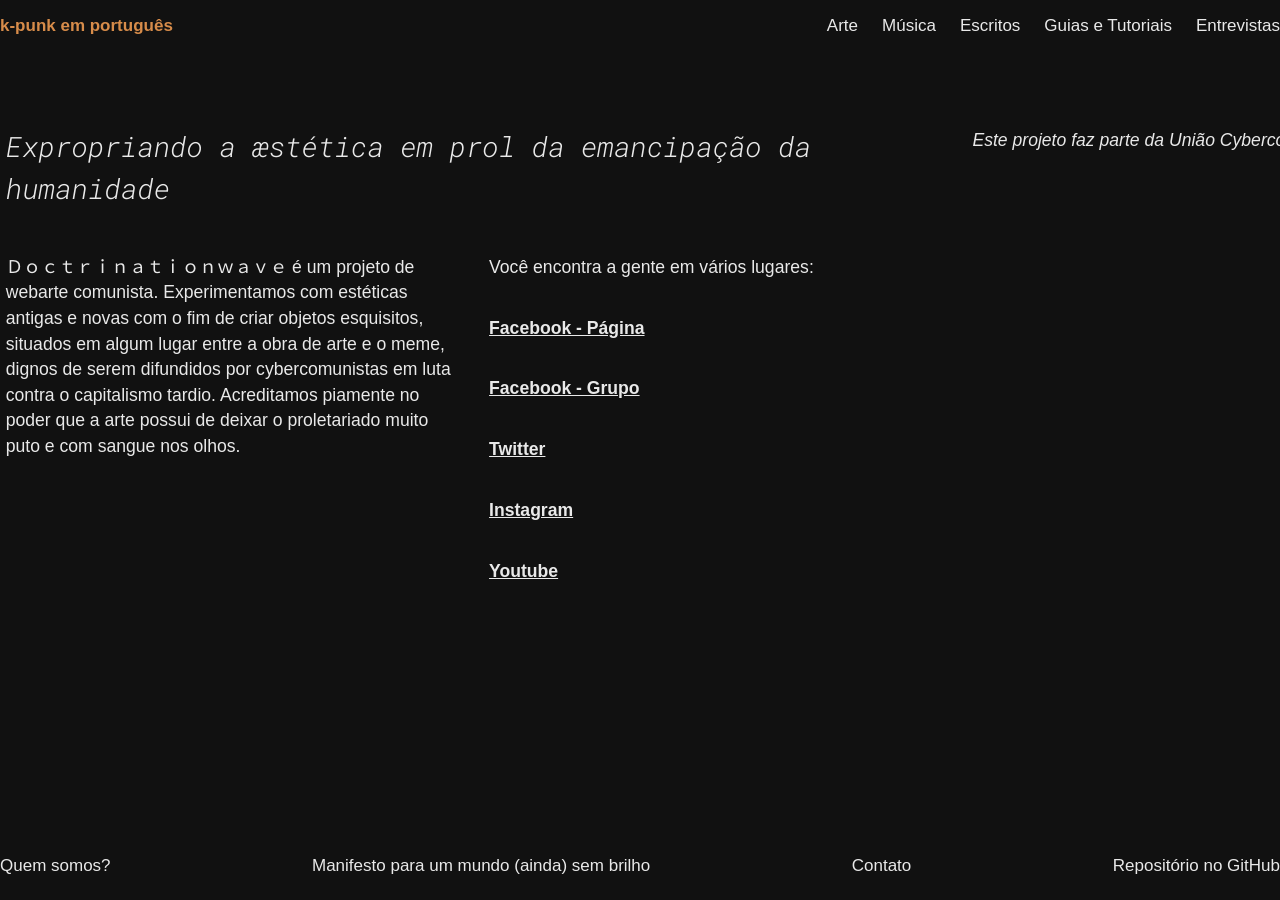
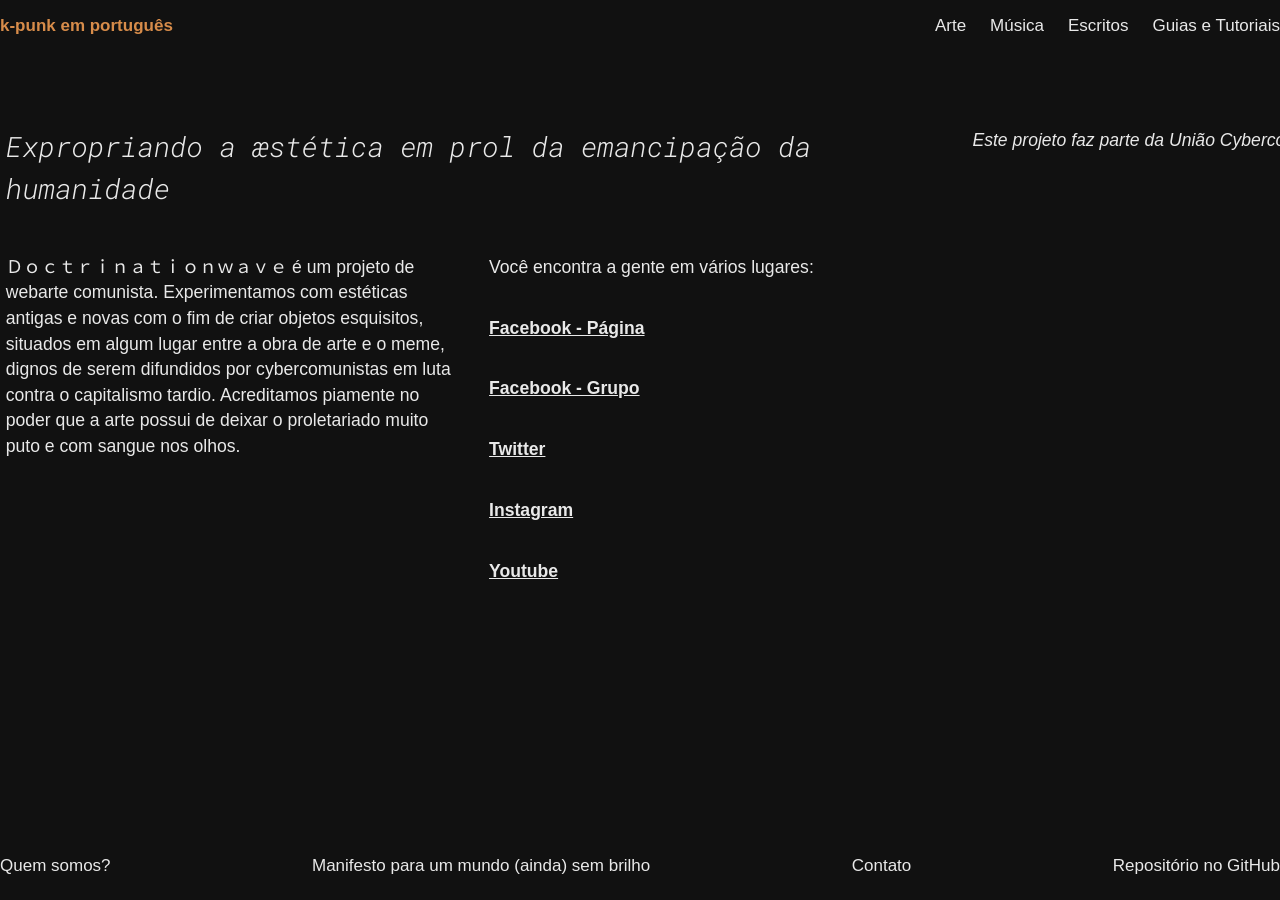
Before and after one commit to doctrinationwave/doctrinationwave.github.io, a Jekyll site: the page built from index.md, in a window 1280 px wide. Built offline with Jekyll 4.4.1, drawn with Linux system fonts in a browser that asks for light colours; some web fonts are replaced; our own code applies the rules of GitHub Pages for plain Markdown files; a script that is not in the unit is left out.

Commit message:
Update default.html

```diff
--- a/_layouts/default.html
+++ b/_layouts/default.html
@@ -35,7 +35,6 @@
             <a class="navbar-item" href="/indexes/musica.html">Música</a>
             <a class="navbar-item" href="/indexes/escritos.html">Escritos</a>
             <a class="navbar-item" href="/indexes/guias-e-tutoriais.html">Guias e Tutoriais</a>
-            <a class="navbar-item" href="/indexes/entrevistas.html">Entrevistas</a>
           </div>
         </div>
       </nav>
```
